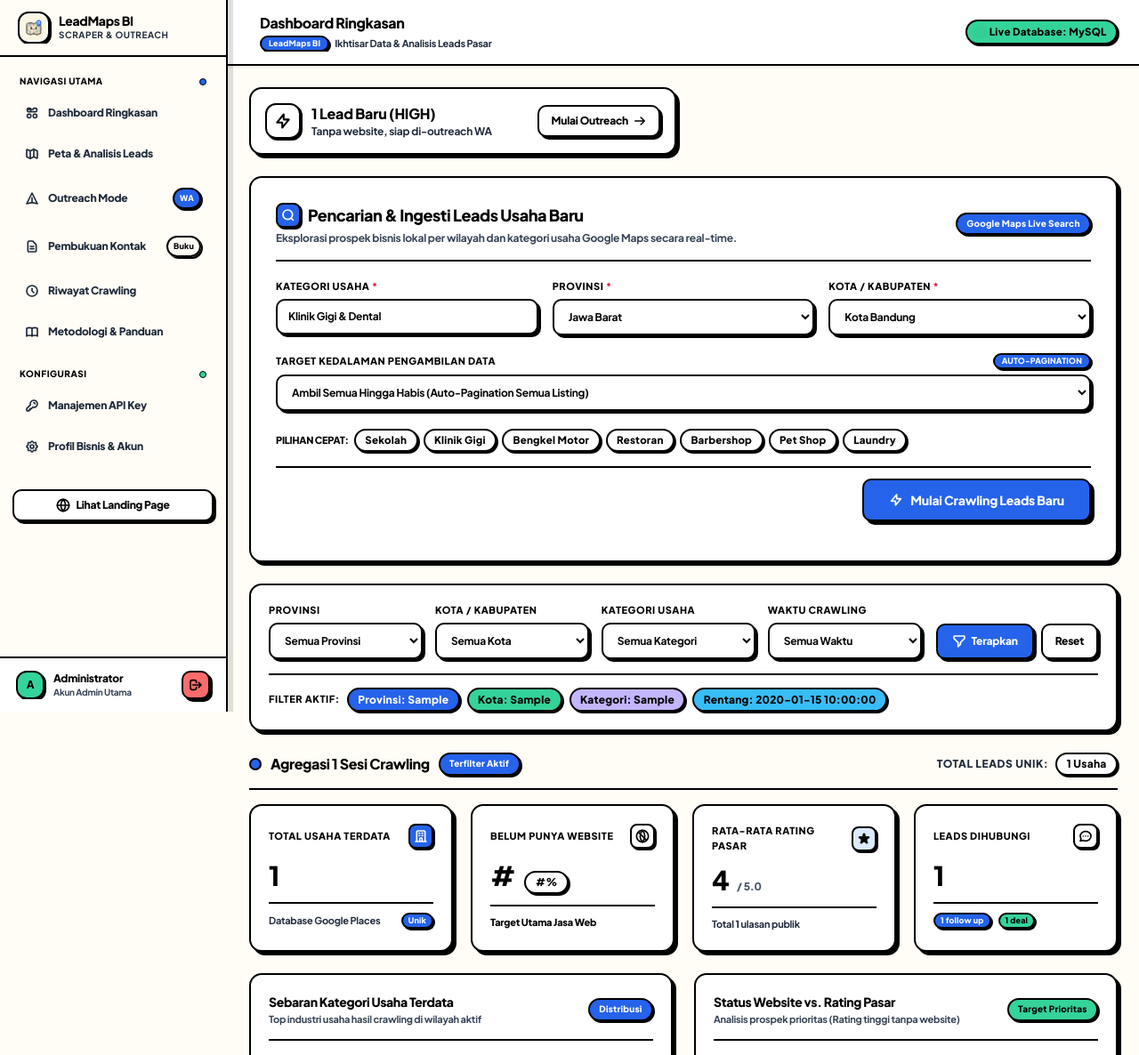
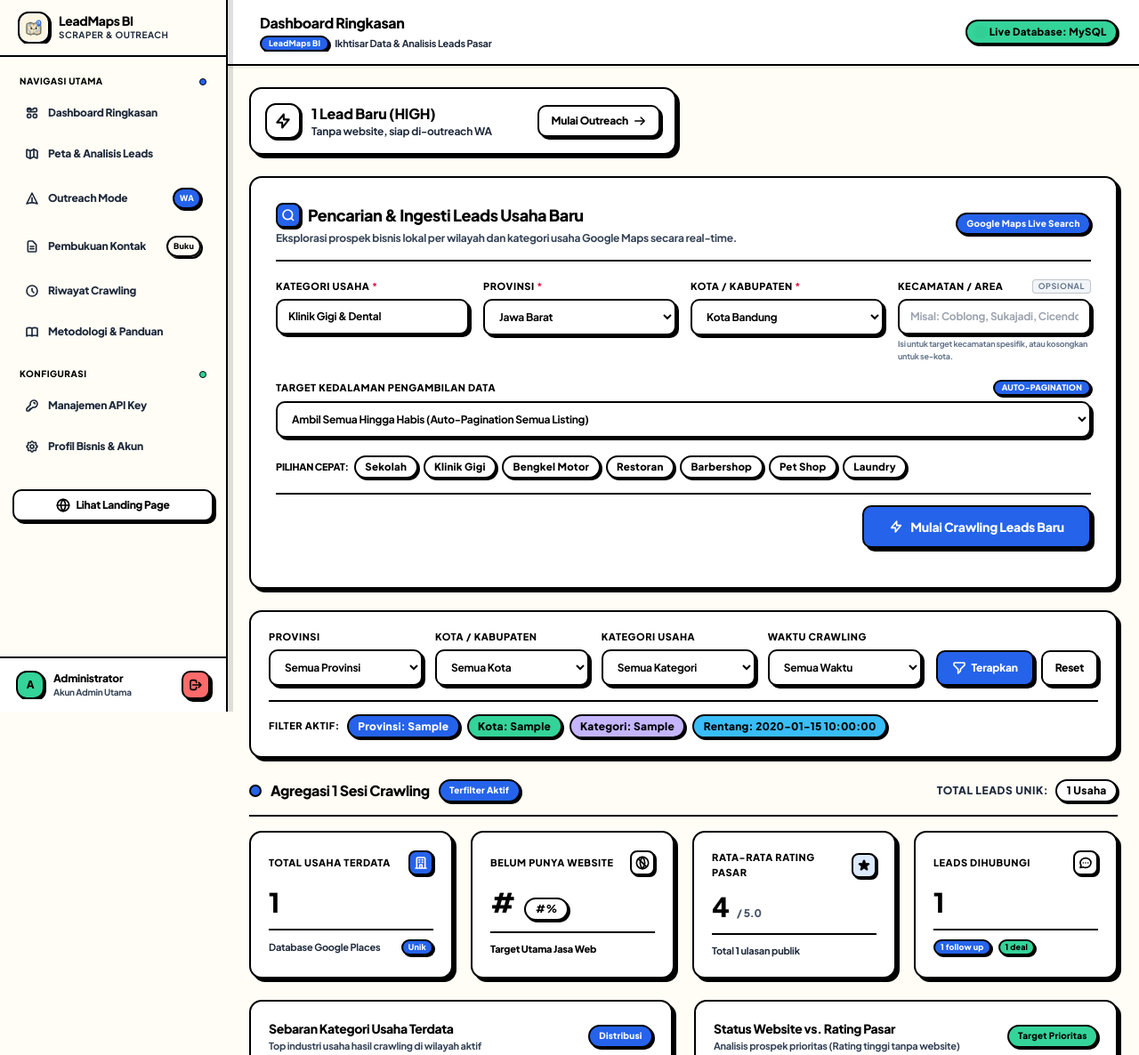
Before and after one commit to faulnam/scraping, a Python web app: template app/templates/dashboard.html in a window 1280 px wide. Shown: the top 1186 px of the page at 89% size. Run offline with Jinja, Linux system fonts and the light colour scheme; the template is opened without the code that fills it: most values are stand-ins (such as "Sample title", 1, 10 or a date in 2020); some libraries are stand-ins or nearby versions.

Commit message:
feat: Add district (kecamatan) level scraping targeting in dashboard form and pipeline

```diff
--- a/app/templates/dashboard.html
+++ b/app/templates/dashboard.html
@@ -100,7 +100,7 @@
           hx-swap="innerHTML"
           class="space-y-4">
 
-      <div class="grid grid-cols-1 sm:grid-cols-3 gap-4">
+      <div class="grid grid-cols-1 sm:grid-cols-2 lg:grid-cols-4 gap-4">
         <!-- Input Kategori Usaha -->
         <div>
           <label for="category_query" class="block text-[11px] font-black text-black uppercase tracking-wider mb-1.5">
@@ -160,7 +160,24 @@
             <!-- Populated dynamically by JavaScript -->
           </select>
         </div>
+
+        <!-- Input / Pilihan Kecamatan (Opsional) -->
+        <div>
+          <label for="district" class="block text-[11px] font-black text-black uppercase tracking-wider mb-1.5 flex items-center justify-between">
+            <span>Kecamatan / Area</span>
+            <span class="text-[9px] font-bold text-slate-500 bg-slate-100 border border-black/20 px-1.5 py-0.2 rounded">Opsional</span>
+          </label>
+          <input type="text"
+                 id="district"
+                 name="district"
+                 placeholder="Misal: Coblong, Sukajadi, Cicendo..."
+                 class="neo-input w-full text-xs font-bold px-3 py-2.5 text-black">
+          <span class="text-[9px] font-bold text-slate-500 mt-1 block">
+            Isi untuk target kecamatan spesifik, atau kosongkan untuk se-kota.
+          </span>
+        </div>
       </div>
+
 
       <!-- Mode Scraping -->
       <div class="pt-1">
```
Also changed, not shown: app/routers/dashboard.py (+12 -1 lines).
